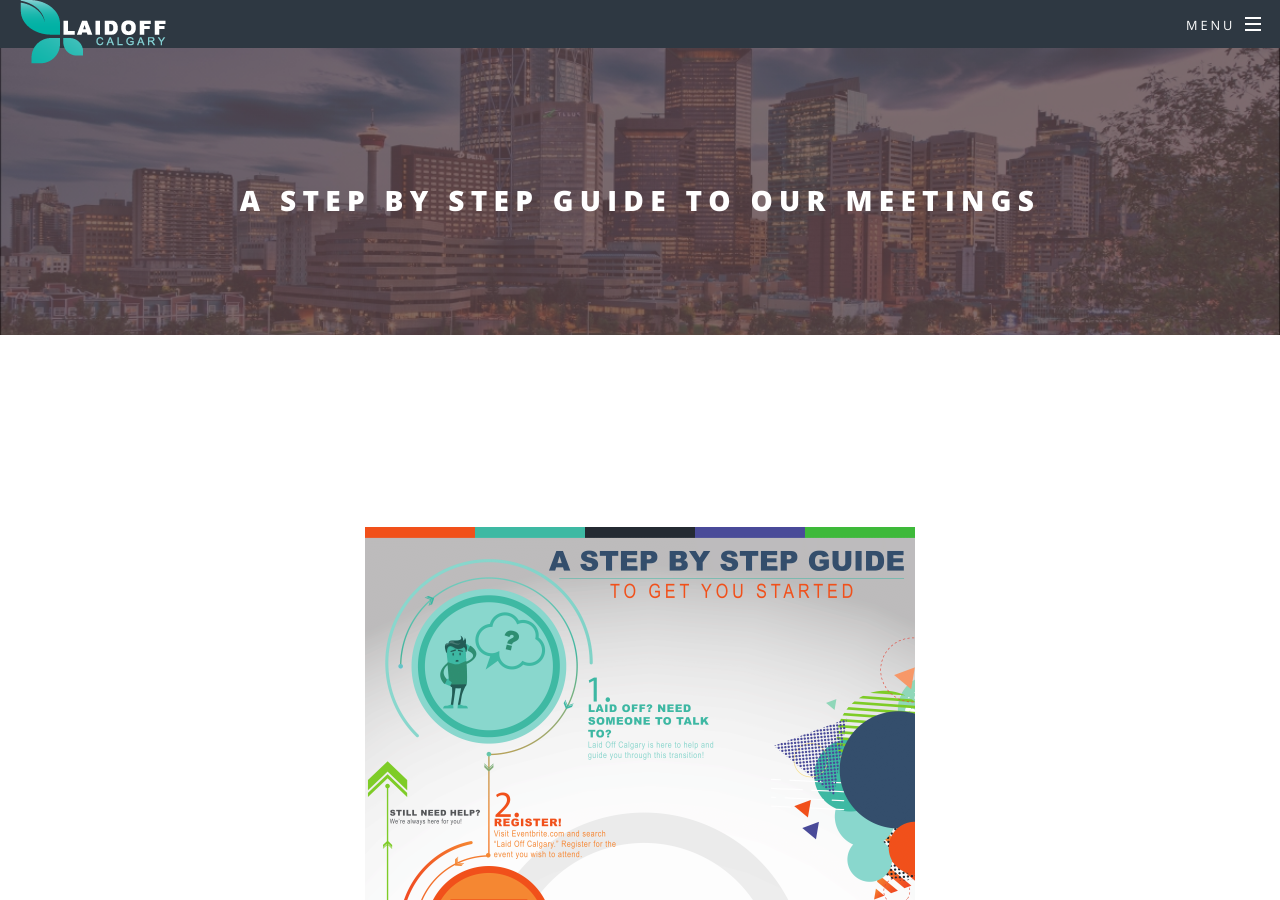
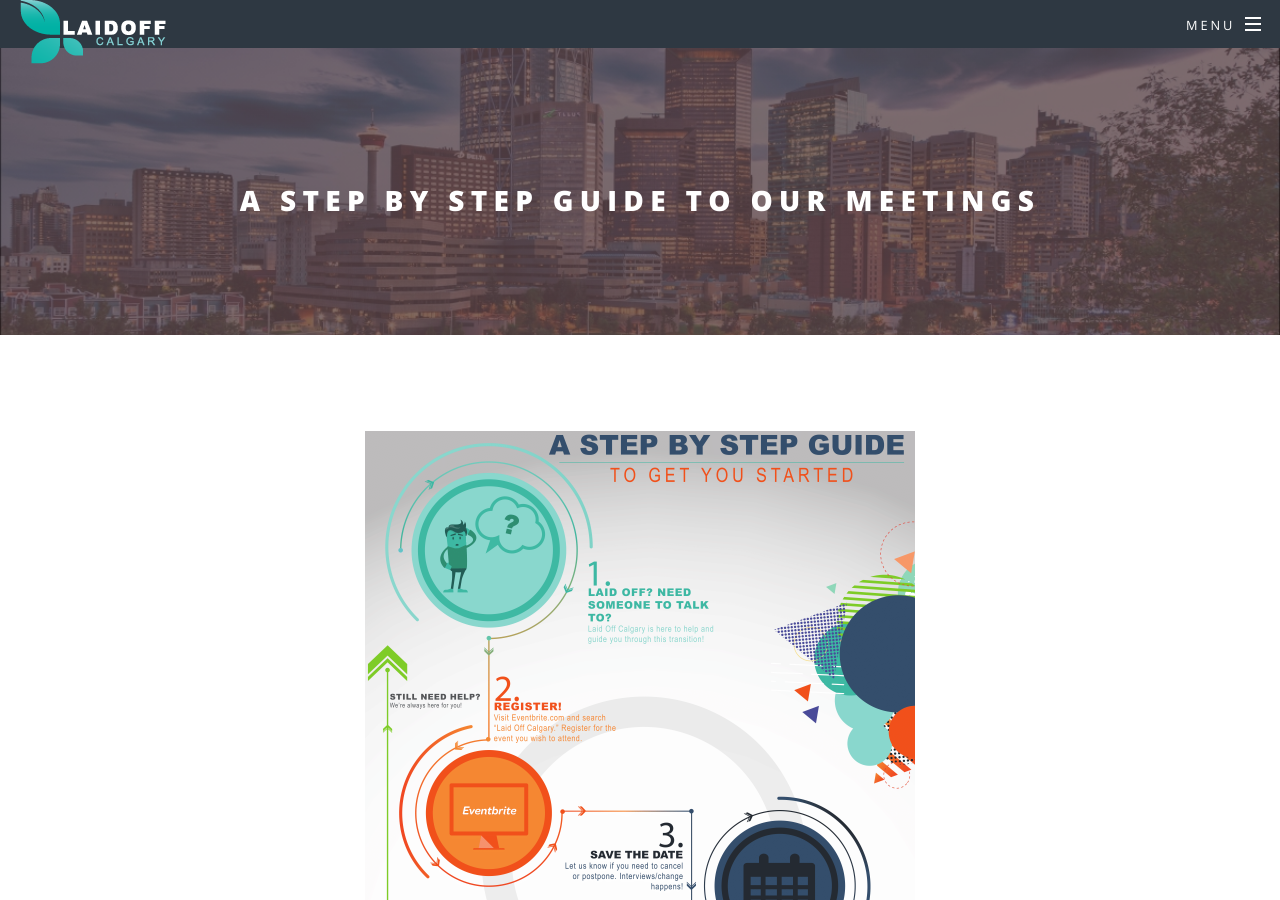
Before and after one commit to rookiedk/rookiedk.github.io, a Jekyll site: the page built from aboutus.html, in a window 1280 px wide and 900 px high. Built offline with Jekyll 4.4.1, drawn with Linux system fonts in a browser that asks for light colours; nearby versions of some CDN libraries.

Commit message:
main.css changes

```diff
--- a/aboutus.html
+++ b/aboutus.html
@@ -3,11 +3,8 @@
 title: A Step by Step Guide To Our Meetings
 ---
 
-
-<section id="infograph" class="wrapper style4 special">
+<section id="banner">
   <div class="inner">
-    <header class="major">
     <img src="images/info-1.png" alt="infograph" />
-    </header>
   </div>
 </section>
--- a/css/main.scss
+++ b/css/main.scss
@@ -874,14 +874,14 @@
 		&.special {
 			background-color: transparent;
 			box-shadow: none !important;
-			color: _palette(accent6, fg-bold) !important;
+			color: _palette(accent1, fg-bold) !important;
 
 			&:hover {
 				background-color: lighten(#21b2a6, 5) !important;
 			}
 
 			&:active {
-				background-color: darken(_palette(accent6, bg), 5) !important;
+				background-color: darken(_palette(accent1, bg), 5) !important;
 			}
 		}
 
@@ -1502,7 +1502,7 @@
 		@include vendor('flex-direction', 'column');
 		@include vendor('justify-content', 'center');
 		cursor: default;
-		height: 100vh;
+		height: 127vh;
 		min-height: 35em;
 		overflow: hidden;
 		position: relative;
@@ -1510,7 +1510,7 @@
 
 		h2 {
 			@include vendor('transform', 'scale(1)');
-			@include vendor('transition', ('transform 0.5s ease', 'opacity 0.5s ease'));
+			@include vendor('transition', ('transform 0.2s ease', 'opacity 0.2s ease'));
 			display: inline-block;
 			font-size: 1.75em;
 			opacity: 1;
@@ -1519,7 +1519,7 @@
 			z-index: 1;
 
 			&:before, &:after {
-				@include vendor('transition', 'width 0.85s ease');
+				@include vendor('transition', 'width 0.55s ease');
 				@include vendor('transition-delay', '0.25s');
 				background: _palette(fg-bold);
 				content: '';
@@ -1623,7 +1623,7 @@
 	body.is-loading {
 		#banner {
 			h2 {
-				@include vendor('transform', 'scale(0.95)');
+				@include vendor('transform', 'scale(0.55)');
 				opacity: 0;
 
 				&:before, &:after {
```
